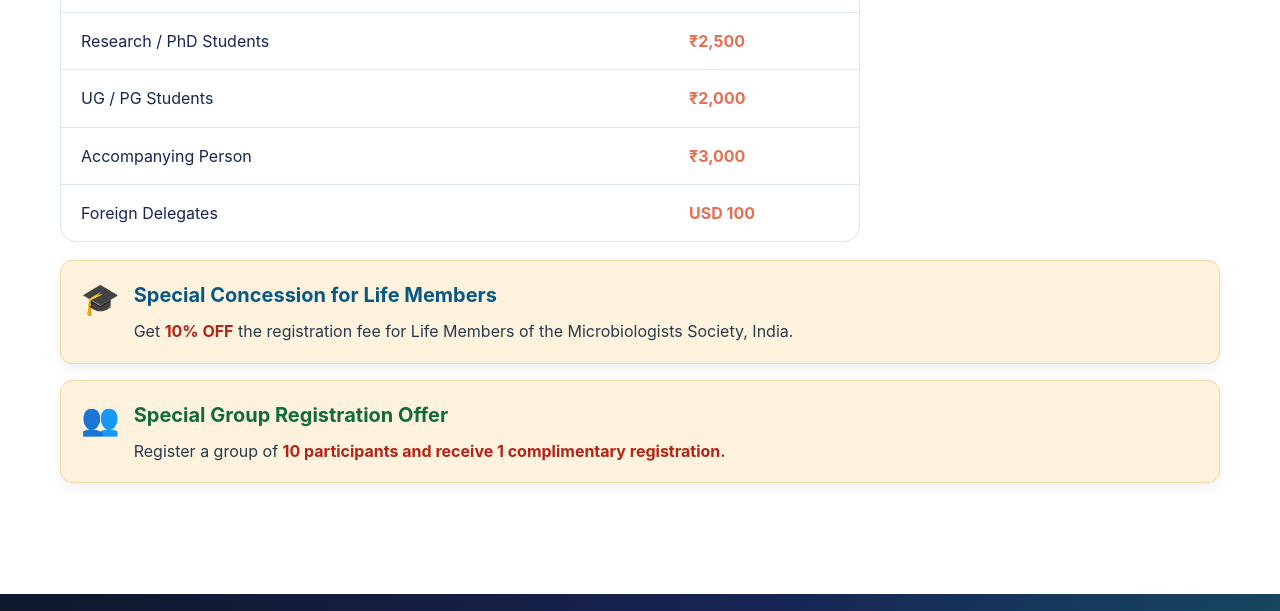
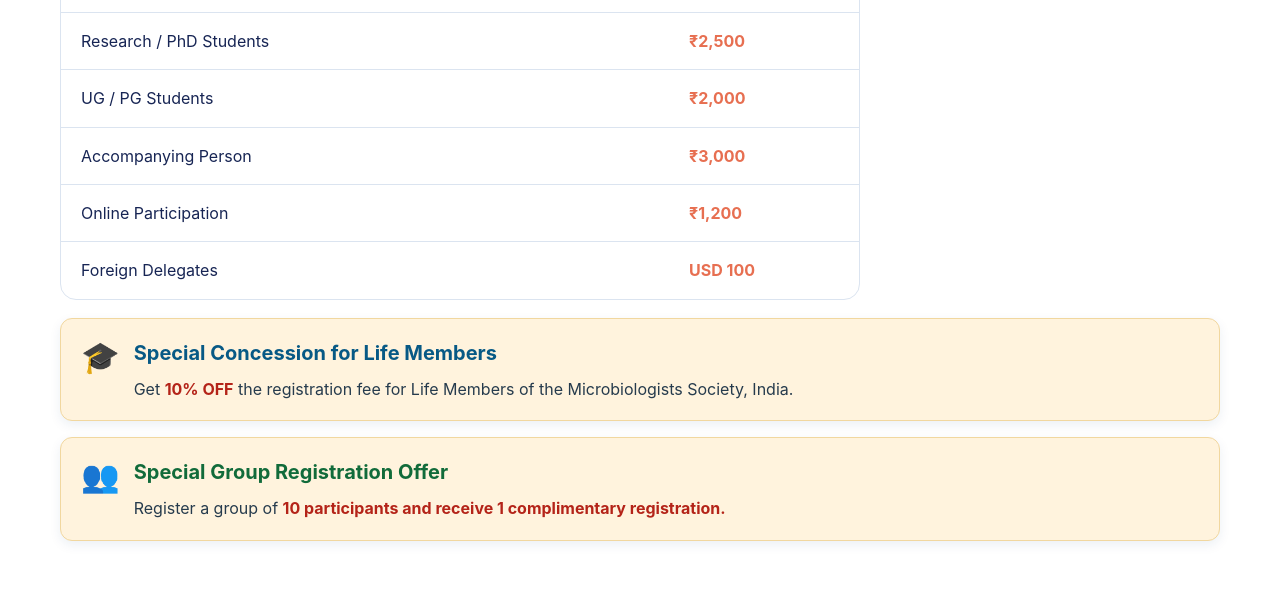
Before and after one commit to shailendramicrobio-debug/icms-website, a plain HTML site: page registration.html in a window 1280 px wide. Shown: the part 1018-1629 px from the top of the page. Drawn offline with Linux system fonts and the light colour scheme.

Commit message:
Update registration.html

```diff
--- a/registration.html
+++ b/registration.html
@@ -199,7 +199,8 @@
 <div class="fee-row"><span>Research / PhD Students</span><strong>₹2,500</strong></div>
 <div class="fee-row"><span>UG / PG Students</span><strong>₹2,000</strong></div>
 <div class="fee-row"><span>Accompanying Person</span><strong>₹3,000</strong></div>
-<div class="fee-row"><span>Foreign Delegates</span><strong>USD 100</strong></div>
+<div class="fee-row"><span>Online Participation</span><strong>₹1,200</strong></div>
+  <div class="fee-row"><span>Foreign Delegates</span><strong>USD 100</strong></div>
 </div>
 
 <div class="note concession-note">
```
